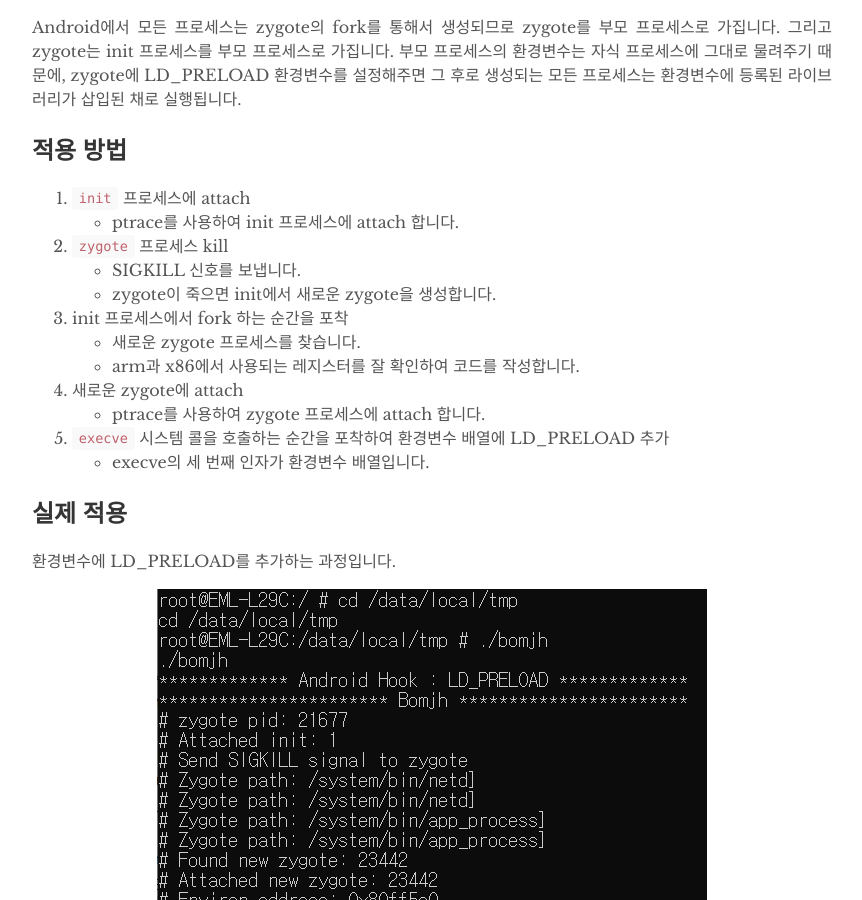
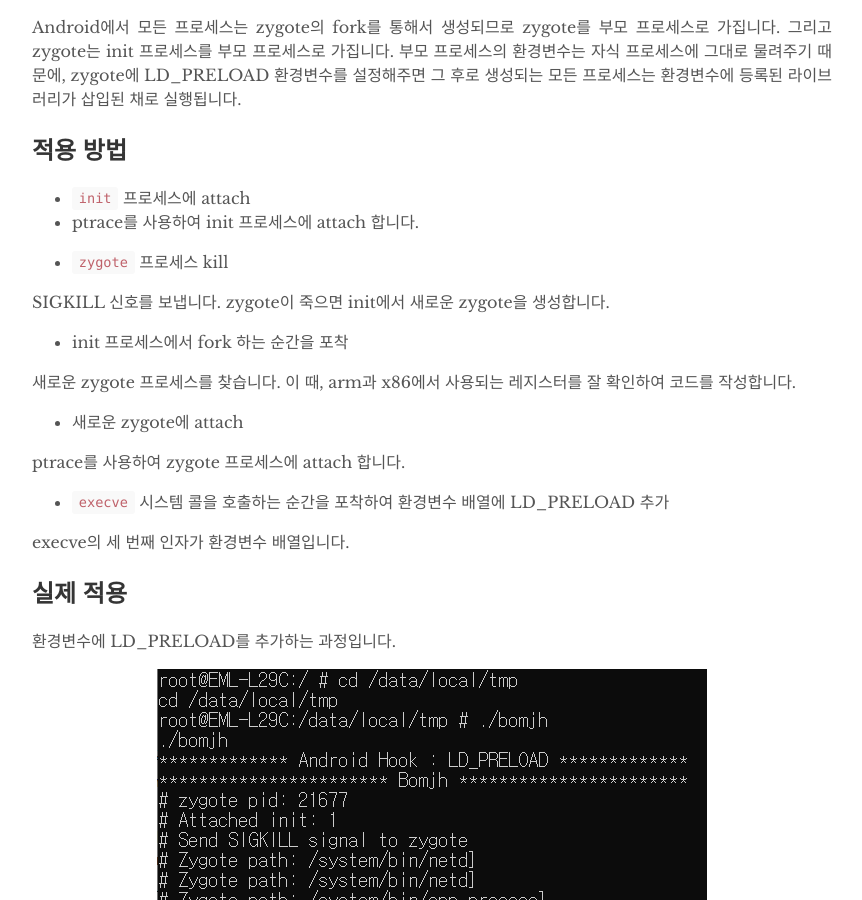
Before and after one commit to bomjh/bomjh.github.io, a Jekyll site: the page built from _posts/2019-07-24-android-hook-ldpreload.md, in a window 1280 px wide and 900 px high, scrolled down 488 px. Shown: the whole window, without its empty margins (208-1070 px from the left). Built offline with Jekyll 4.4.1, drawn with Linux system fonts in a browser that asks for light colours.

Commit message:
first commit

```diff
--- a/_posts/2019-07-24-android-hook-ldpreload.md
+++ b/_posts/2019-07-24-android-hook-ldpreload.md
@@ -12,22 +12,24 @@ Android에서 모든 프로세스는 zygote의 fork를 통해서 생성되므로
 
 ## 적용 방법
 
-1. `init` 프로세스에 attach
-* ptrace를 사용하여 init 프로세스에 attach 합니다.
-&nbsp;
-2. `zygote` 프로세스 kill
-* SIGKILL 신호를 보냅니다.
-* zygote이 죽으면 init에서 새로운 zygote을 생성합니다.
-&nbsp;
-3. init 프로세스에서 fork 하는 순간을 포착
-* 새로운 zygote 프로세스를 찾습니다.
-* arm과 x86에서 사용되는 레지스터를 잘 확인하여 코드를 작성합니다.
-&nbsp;
-4. 새로운 zygote에 attach
-* ptrace를 사용하여 zygote 프로세스에 attach 합니다.
-&nbsp;
-5. `execve` 시스템 콜을 호출하는 순간을 포착하여 환경변수 배열에 LD_PRELOAD 추가
-* execve의 세 번째 인자가 환경변수 배열입니다.
+* `init` 프로세스에 attach
+- ptrace를 사용하여 init 프로세스에 attach 합니다.
+
+* `zygote` 프로세스 kill
+
+SIGKILL 신호를 보냅니다. zygote이 죽으면 init에서 새로운 zygote을 생성합니다.
+
+* init 프로세스에서 fork 하는 순간을 포착
+
+새로운 zygote 프로세스를 찾습니다. 이 때, arm과 x86에서 사용되는 레지스터를 잘 확인하여 코드를 작성합니다.
+
+* 새로운 zygote에 attach
+
+ptrace를 사용하여 zygote 프로세스에 attach 합니다.
+
+* `execve` 시스템 콜을 호출하는 순간을 포착하여 환경변수 배열에 LD_PRELOAD 추가
+
+execve의 세 번째 인자가 환경변수 배열입니다.
 
 ## 실제 적용
 
```
